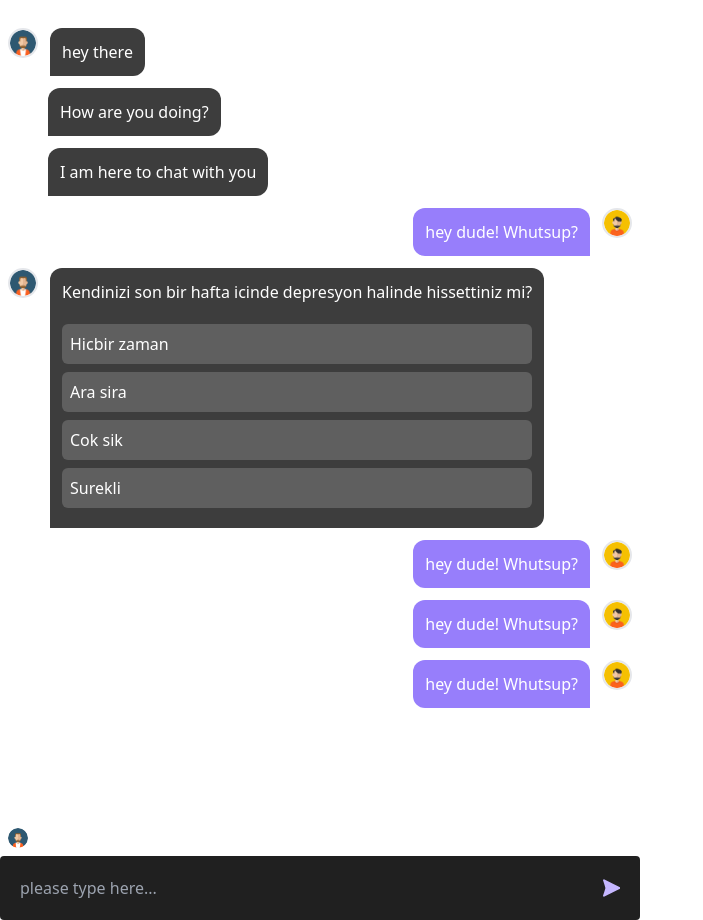
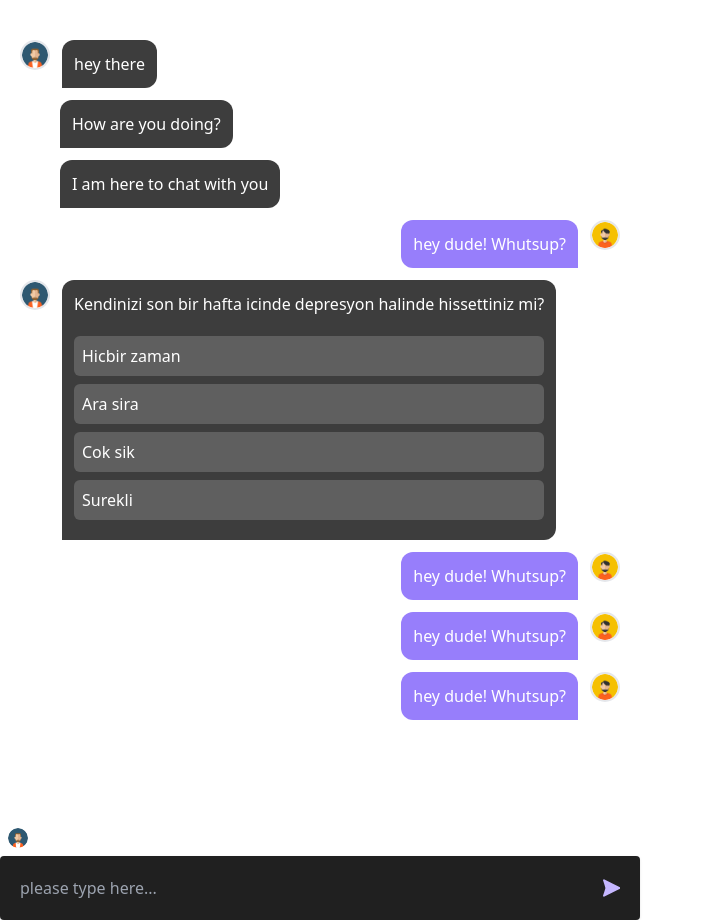
Before and after one commit to zahra-hsb/chatroom, a Next.js app: page /component/ChatBox in a window 1280 px wide. Shown: the whole page, without its empty margins (0-703 px from the left). Built offline with nearby package versions, Linux system fonts and the light colour scheme.

Commit message:
some problem fixed

```diff
--- a/pages/component/ChatBox/index.jsx
+++ b/pages/component/ChatBox/index.jsx
@@ -18,7 +18,7 @@ const ChatBox = () => {
     }
     return (
         <>
-            <div className="lg:w-2/4 w-full h-full flex-col justify-between pt-5">
+            <div className="lg:w-2/4 w-full h-full flex-col justify-between pt-5 lg:mr-28">
                 <div className="w-full flex lg:hidden justify-between px-10 items-center">
                     <div className="flex items-start justify-center gap-1">
                         <h3 className="text-sm text-[#C5B7FF]">Mentalso</h3>
@@ -34,7 +34,7 @@ const ChatBox = () => {
                         </Link>
                     </div>
                 </div>
-                <section className="flex flex-col gap-3 w-full lg:max-h-[85%] h-screen overflow-auto p-2">
+                <section className="flex flex-col gap-3 w-full lg:max-h-[85%] h-screen overflow-auto p-5">
                     {/* pm  */}
                     <div className="flex items-start gap-3">
                         <Image src={Avatar1} alt="" width={30} height={30} className="rounded-full sm:border-2" />
@@ -107,7 +107,7 @@ const ChatBox = () => {
                     <Image src={Avatar1} alt="" width={20} height={20} className="rounded-full" />
                     <p className="italic text-sm text-white">is typing...</p>
                 </div>
-                <div className="w-full p-5 rounded text-white bg-[#202020] flex justify-between items-center">
+                <div className="w-full p-5 rounded shadow text-white bg-[#202020] flex justify-between items-center">
 
                     <input type="text"
                         className="w-full bg-transparent outline-none"
--- a/styles/globals.css
+++ b/styles/globals.css
@@ -23,17 +23,17 @@ body {
 
 /* Track */
 ::-webkit-scrollbar-track {
-    background: #888;
     border-radius: 5px;
+    background: #4f4f4f;
 }
 
 /* Handle */
 ::-webkit-scrollbar-thumb {
-    background: #000;
+    background: #dbdbdb;
     border-radius: 5px;
 }
 
 /* Handle on hover */
 ::-webkit-scrollbar-thumb:hover {
-    background: #555;
+    background: #bdbdbd;
 }
```
